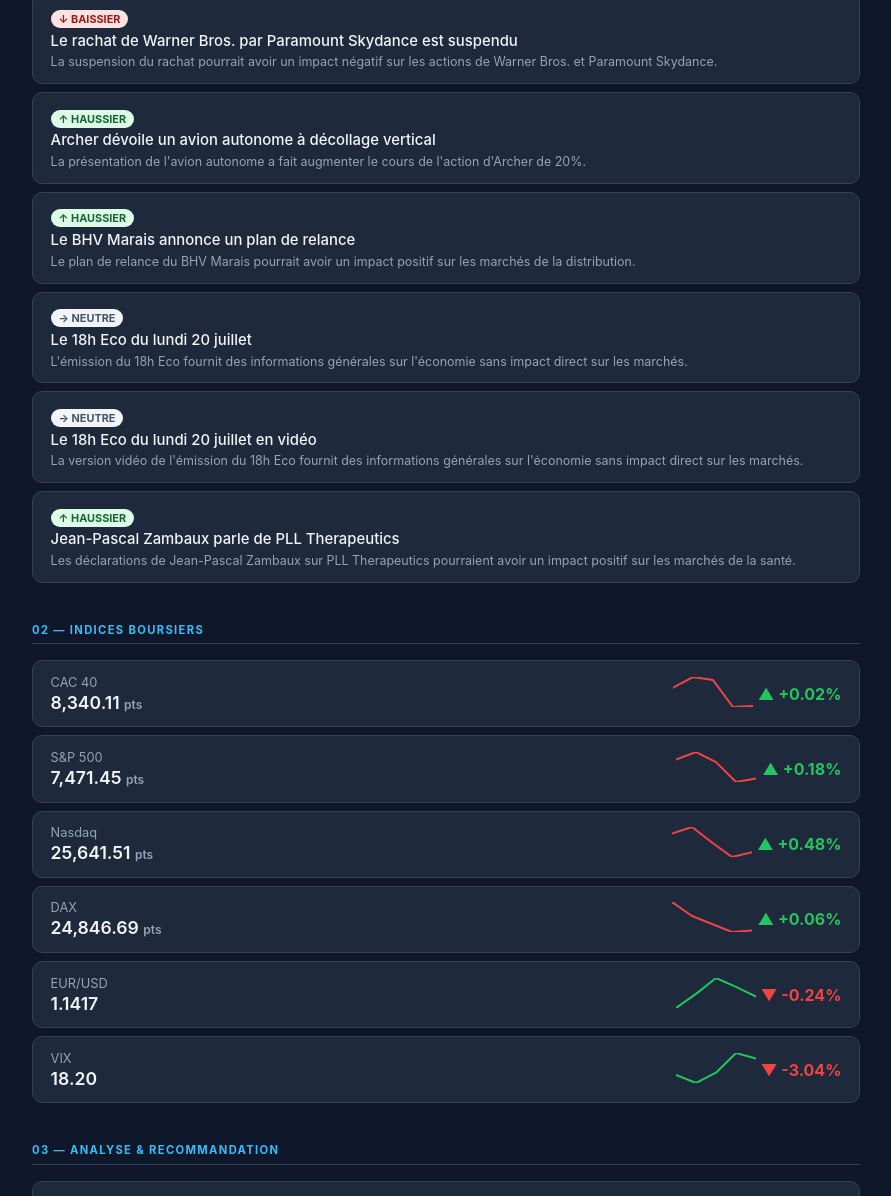
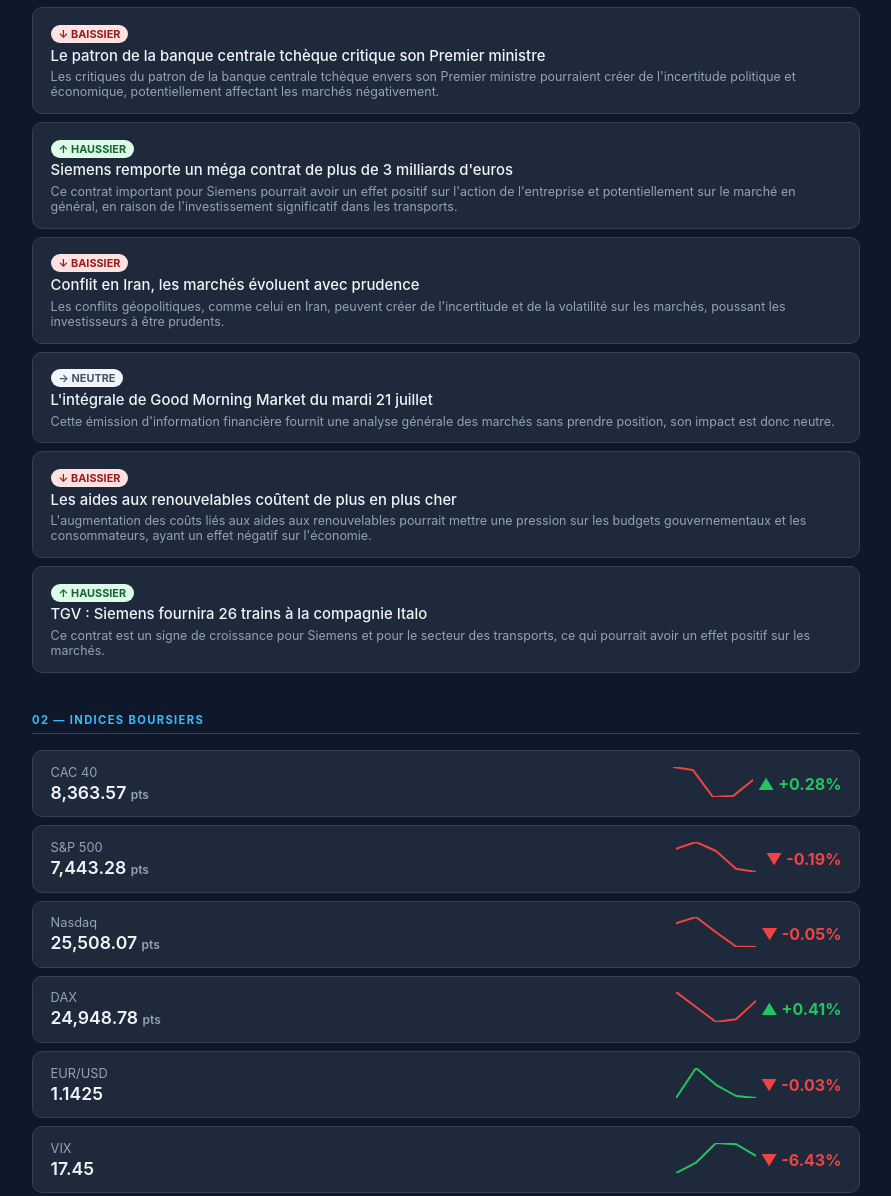
Before and after one commit to maxguilluy13-jpg/market-report, a plain HTML site: page index.html in a window 1280 px wide. Shown: the part 305-1501 px from the top of the page, without its empty margins (194-1085 px from the left). Drawn offline with Linux system fonts and the light colour scheme.

Commit message:
deploy: f297482b8c07ff8646ee89132b4efc77f5bf6bf3

```diff
--- a/index.html
+++ b/index.html
@@ -2,7 +2,7 @@
 <html lang="fr">
 <head>
 <meta charset="UTF-8"><meta name="viewport" content="width=device-width, initial-scale=1.0">
-<title>Market Report — Monday 20 July 2026</title>
+<title>Market Report — Tuesday 21 July 2026</title>
 <style>
   :root{--bg:#0f172a;--surface:#1e293b;--text:#f1f5f9;--muted:#94a3b8;--accent:#38bdf8;--border:#334155;}
   *{box-sizing:border-box;margin:0;padding:0;}
@@ -35,47 +35,47 @@
 <div class="container">
   <header>
     <div class="header-top">
-      <div><div class="report-title">📊 Market Report</div><div class="period-badge">Rapport du soir</div></div>
-      <div class="report-date">Monday 20 July 2026<br>Mis à jour à 19:58</div>
+      <div><div class="report-title">📊 Market Report</div><div class="period-badge">Rapport du matin</div></div>
+      <div class="report-date">Tuesday 21 July 2026<br>Mis à jour à 11:31</div>
     </div>
   </header>
   <div class="section">
     <div class="section-title">01 — Actualités & impact marché</div>
 
         <div class="news-item">
-          <span class="impact-badge" style="background:#dcfce7;color:#166534">↑ haussier</span>
-          <a href="https://www.bfmtv.com/economie/replay-emissions/objectif-croissance/video-jean-pascal-zambaux-pll-therapeutics-pll-therapeutics-maladies-neurodegeneratives-20-07_VN-202607200640.html" target="_blank" rel="noopener">PLL Therapeutics travaille sur des maladies neurodégénératives</a>
-          <span class="news-raison">Les avancées dans le domaine des maladies neurodégénératives pourraient avoir un impact positif sur les marchés de la santé.</span>
+          <span class="impact-badge" style="background:#f1f5f9;color:#475569">→ neutre</span>
+          <a href="https://www.bfmtv.com/economie/economie-social/union-europeenne/pres-d-1-million-d-euros-pour-faire-croire-qu-un-mur-est-en-brique-un-gratte-ciel-en-forme-de-mais-a-53-millions-les-slovaques-sont-scandalises-par-leur-nouveau-ministere-de-la-defense_AD-202607210303.html" target="_blank" rel="noopener">Les Slovaques sont scandalisés par leur nouveau ministère de la Défense</a>
+          <span class="news-raison">Cette actualité n'a pas d'impact direct sur les marchés financiers, mais reflète les préoccupations concernant la gestion des fonds publics.</span>
         </div>
         <div class="news-item">
           <span class="impact-badge" style="background:#fee2e2;color:#991b1b">↓ baissier</span>
-          <a href="https://www.bfmtv.com/economie/entreprises/culture-loisirs/un-tribunal-californien-suspend-temporairement-le-rachat-a-111-milliards-de-warner-bros-par-paramount-skydance-et-offre-14-jours-de-repit-a-ses-opposants_AV-202607200633.html" target="_blank" rel="noopener">Le rachat de Warner Bros. par Paramount Skydance est suspendu</a>
-          <span class="news-raison">La suspension du rachat pourrait avoir un impact négatif sur les actions de Warner Bros. et Paramount Skydance.</span>
+          <a href="https://www.bfmtv.com/economie/international/un-fourre-tout-qui-adhere-a-une-idee-trumpienne-le-patron-de-la-banque-centrale-tcheque-critique-vertement-son-premier-ministre-mais-est-d-accord-avec-lui-sur-l-euro-il-n-en-veut-pas_AN-202607210283.html" target="_blank" rel="noopener">Le patron de la banque centrale tchèque critique son Premier ministre</a>
+          <span class="news-raison">Les critiques du patron de la banque centrale tchèque envers son Premier ministre pourraient créer de l'incertitude politique et économique, potentiellement affectant les marchés négativement.</span>
         </div>
         <div class="news-item">
           <span class="impact-badge" style="background:#dcfce7;color:#166534">↑ haussier</span>
-          <a href="https://www.bfmtv.com/economie/entreprises/defense/elle-faisait-des-taxis-volants-elle-devoile-un-avion-autonome-a-decollage-vertical-et-s-envole-de-20-en-bourse-la-societe-archer-electrise-le-marche-de-la-defense-avec-son-projet-thunder_AN-202607200630.html" target="_blank" rel="noopener">Archer dévoile un avion autonome à décollage vertical</a>
-          <span class="news-raison">La présentation de l'avion autonome a fait augmenter le cours de l'action d'Archer de 20%.</span>
+          <a href="https://www.bfmtv.com/economie/entreprises/transports/tgv-siemens-remporte-un-mega-contrat-de-plus-de-3-milliards-d-euros-il-fournira-26-trains-a-la-compagnie-italo-qui-va-se-lancer-en-allemagne_AN-202607210258.html" target="_blank" rel="noopener">Siemens remporte un méga contrat de plus de 3 milliards d'euros</a>
+          <span class="news-raison">Ce contrat important pour Siemens pourrait avoir un effet positif sur l'action de l'entreprise et potentiellement sur le marché en général, en raison de l'investissement significatif dans les transports.</span>
+        </div>
+        <div class="news-item">
+          <span class="impact-badge" style="background:#fee2e2;color:#991b1b">↓ baissier</span>
+          <a href="https://www.bfmtv.com/economie/replay-emissions/good-morning-market/le-club-de-la-bourse-conflit-en-iran-les-marches-evoluent-avec-prudence-21-07_EN-202607210255.html" target="_blank" rel="noopener">Conflit en Iran, les marchés évoluent avec prudence</a>
+          <span class="news-raison">Les conflits géopolitiques, comme celui en Iran, peuvent créer de l'incertitude et de la volatilité sur les marchés, poussant les investisseurs à être prudents.</span>
+        </div>
+        <div class="news-item">
+          <span class="impact-badge" style="background:#f1f5f9;color:#475569">→ neutre</span>
+          <a href="https://www.bfmtv.com/economie/replay-emissions/good-morning-market/l-integrale-de-good-morning-market-du-mardi-21-juillet_EN-202607210248.html" target="_blank" rel="noopener">L'intégrale de Good Morning Market du mardi 21 juillet</a>
+          <span class="news-raison">Cette émission d'information financière fournit une analyse générale des marchés sans prendre position, son impact est donc neutre.</span>
+        </div>
+        <div class="news-item">
+          <span class="impact-badge" style="background:#fee2e2;color:#991b1b">↓ baissier</span>
+          <a href="https://www.bfmtv.com/economie/edito/de-3-9-a-9-8-milliards-d-euros-les-aides-aux-renouvelables-coutent-de-plus-en-plus-cher-la-facture-verte-explose_AV-202607210247.html" target="_blank" rel="noopener">Les aides aux renouvelables coûtent de plus en plus cher</a>
+          <span class="news-raison">L'augmentation des coûts liés aux aides aux renouvelables pourrait mettre une pression sur les budgets gouvernementaux et les consommateurs, ayant un effet négatif sur l'économie.</span>
         </div>
         <div class="news-item">
           <span class="impact-badge" style="background:#dcfce7;color:#166534">↑ haussier</span>
-          <a href="https://www.bfmtv.com/economie/entreprises/finis-shein-et-les-impayes-le-bhv-marais-annonce-un-plan-de-relance-et-promet-le-retour-de-37-marques-qui-avaient-deserte_AD-202607200588.html" target="_blank" rel="noopener">Le BHV Marais annonce un plan de relance</a>
-          <span class="news-raison">Le plan de relance du BHV Marais pourrait avoir un impact positif sur les marchés de la distribution.</span>
-        </div>
-        <div class="news-item">
-          <span class="impact-badge" style="background:#f1f5f9;color:#475569">→ neutre</span>
-          <a href="https://www.bfmtv.com/economie/replay-emissions/le-18h-eco/le-18h-eco-lundi-20-juillet_EN-202607200583.html" target="_blank" rel="noopener">Le 18h Eco du lundi 20 juillet</a>
-          <span class="news-raison">L'émission du 18h Eco fournit des informations générales sur l'économie sans impact direct sur les marchés.</span>
-        </div>
-        <div class="news-item">
-          <span class="impact-badge" style="background:#f1f5f9;color:#475569">→ neutre</span>
-          <a href="https://www.bfmtv.com/economie/replay-emissions/le-18h-eco/video-le-18h-eco-lundi-20-juillet_VN-202607200586.html" target="_blank" rel="noopener">Le 18h Eco du lundi 20 juillet en vidéo</a>
-          <span class="news-raison">La version vidéo de l'émission du 18h Eco fournit des informations générales sur l'économie sans impact direct sur les marchés.</span>
-        </div>
-        <div class="news-item">
-          <span class="impact-badge" style="background:#dcfce7;color:#166534">↑ haussier</span>
-          <a href="https://www.bfmtv.com/economie/replay-emissions/objectif-croissance/video-jean-pascal-zambaux-pll-therapeutics-pll-therapeutics-maladies-neurodegeneratives-20-07_VN-202607200640.html" target="_blank" rel="noopener">Jean-Pascal Zambaux parle de PLL Therapeutics</a>
-          <span class="news-raison">Les déclarations de Jean-Pascal Zambaux sur PLL Therapeutics pourraient avoir un impact positif sur les marchés de la santé.</span>
+          <a href="https://www.bfmtv.com/economie/entreprises/transports/tgv-siemens-remporte-un-mega-contrat-de-plus-de-3-milliards-d-euros-il-fournira-26-trains-a-la-compagnie-italo-qui-va-se-lancer-en-allemagne_AN-202607210258.html" target="_blank" rel="noopener">TGV : Siemens fournira 26 trains à la compagnie Italo</a>
+          <span class="news-raison">Ce contrat est un signe de croissance pour Siemens et pour le secteur des transports, ce qui pourrait avoir un effet positif sur les marchés.</span>
         </div>
   </div>
   <div class="section">
@@ -84,62 +84,62 @@
         <div class="index-card">
           <div class="index-left">
             <span class="index-name">CAC 40</span>
-            <span class="index-price">8,340.11 <small>pts</small></span>
+            <span class="index-price">8,363.57 <small>pts</small></span>
           </div>
-          <div class="index-mid"><svg width="80" height="30" viewBox="0 0 80 30" xmlns="http://www.w3.org/2000/svg"><polyline points="0.0,10.7 20.0,0.0 40.0,3.1 60.0,30.0 80.0,29.1" fill="none" stroke="#ef4444" stroke-width="2" stroke-linecap="round" stroke-linejoin="round"/></svg></div>
-          <div class="index-right" style="color:#22c55e">▲ +0.02%</div>
+          <div class="index-mid"><svg width="80" height="30" viewBox="0 0 80 30" xmlns="http://www.w3.org/2000/svg"><polyline points="0.0,0.0 20.0,3.1 40.0,30.0 60.0,29.1 80.0,13.0" fill="none" stroke="#ef4444" stroke-width="2" stroke-linecap="round" stroke-linejoin="round"/></svg></div>
+          <div class="index-right" style="color:#22c55e">▲ +0.28%</div>
         </div>
         <div class="index-card">
           <div class="index-left">
             <span class="index-name">S&P 500</span>
-            <span class="index-price">7,471.45 <small>pts</small></span>
+            <span class="index-price">7,443.28 <small>pts</small></span>
           </div>
-          <div class="index-mid"><svg width="80" height="30" viewBox="0 0 80 30" xmlns="http://www.w3.org/2000/svg"><polyline points="0.0,7.5 20.0,0.0 40.0,10.1 60.0,30.0 80.0,26.4" fill="none" stroke="#ef4444" stroke-width="2" stroke-linecap="round" stroke-linejoin="round"/></svg></div>
-          <div class="index-right" style="color:#22c55e">▲ +0.18%</div>
+          <div class="index-mid"><svg width="80" height="30" viewBox="0 0 80 30" xmlns="http://www.w3.org/2000/svg"><polyline points="0.0,6.7 20.0,0.0 40.0,9.0 60.0,26.7 80.0,30.0" fill="none" stroke="#ef4444" stroke-width="2" stroke-linecap="round" stroke-linejoin="round"/></svg></div>
+          <div class="index-right" style="color:#ef4444">▼ -0.19%</div>
         </div>
         <div class="index-card">
           <div class="index-left">
             <span class="index-name">Nasdaq</span>
-            <span class="index-price">25,641.51 <small>pts</small></span>
+            <span class="index-price">25,508.07 <small>pts</small></span>
           </div>
-          <div class="index-mid"><svg width="80" height="30" viewBox="0 0 80 30" xmlns="http://www.w3.org/2000/svg"><polyline points="0.0,6.5 20.0,0.0 40.0,15.5 60.0,30.0 80.0,25.1" fill="none" stroke="#ef4444" stroke-width="2" stroke-linecap="round" stroke-linejoin="round"/></svg></div>
-          <div class="index-right" style="color:#22c55e">▲ +0.48%</div>
+          <div class="index-mid"><svg width="80" height="30" viewBox="0 0 80 30" xmlns="http://www.w3.org/2000/svg"><polyline points="0.0,6.4 20.0,0.0 40.0,15.3 60.0,29.5 80.0,30.0" fill="none" stroke="#ef4444" stroke-width="2" stroke-linecap="round" stroke-linejoin="round"/></svg></div>
+          <div class="index-right" style="color:#ef4444">▼ -0.05%</div>
         </div>
         <div class="index-card">
           <div class="index-left">
             <span class="index-name">DAX</span>
-            <span class="index-price">24,846.69 <small>pts</small></span>
+            <span class="index-price">24,948.78 <small>pts</small></span>
           </div>
-          <div class="index-mid"><svg width="80" height="30" viewBox="0 0 80 30" xmlns="http://www.w3.org/2000/svg"><polyline points="0.0,0.0 20.0,14.0 40.0,22.0 60.0,30.0 80.0,28.5" fill="none" stroke="#ef4444" stroke-width="2" stroke-linecap="round" stroke-linejoin="round"/></svg></div>
-          <div class="index-right" style="color:#22c55e">▲ +0.06%</div>
+          <div class="index-mid"><svg width="80" height="30" viewBox="0 0 80 30" xmlns="http://www.w3.org/2000/svg"><polyline points="0.0,0.0 20.0,15.0 40.0,30.0 60.0,27.2 80.0,9.0" fill="none" stroke="#ef4444" stroke-width="2" stroke-linecap="round" stroke-linejoin="round"/></svg></div>
+          <div class="index-right" style="color:#22c55e">▲ +0.41%</div>
         </div>
         <div class="index-card">
           <div class="index-left">
             <span class="index-name">EUR/USD</span>
-            <span class="index-price">1.1417 <small></small></span>
+            <span class="index-price">1.1425 <small></small></span>
           </div>
-          <div class="index-mid"><svg width="80" height="30" viewBox="0 0 80 30" xmlns="http://www.w3.org/2000/svg"><polyline points="0.0,30.0 20.0,15.9 40.0,0.0 60.0,8.9 80.0,18.7" fill="none" stroke="#22c55e" stroke-width="2" stroke-linecap="round" stroke-linejoin="round"/></svg></div>
-          <div class="index-right" style="color:#ef4444">▼ -0.24%</div>
+          <div class="index-mid"><svg width="80" height="30" viewBox="0 0 80 30" xmlns="http://www.w3.org/2000/svg"><polyline points="0.0,30.0 20.0,0.0 40.0,16.8 60.0,28.0 80.0,30.0" fill="none" stroke="#22c55e" stroke-width="2" stroke-linecap="round" stroke-linejoin="round"/></svg></div>
+          <div class="index-right" style="color:#ef4444">▼ -0.03%</div>
         </div>
         <div class="index-card">
           <div class="index-left">
             <span class="index-name">VIX</span>
-            <span class="index-price">18.20 <small></small></span>
+            <span class="index-price">17.45 <small></small></span>
           </div>
-          <div class="index-mid"><svg width="80" height="30" viewBox="0 0 80 30" xmlns="http://www.w3.org/2000/svg"><polyline points="0.0,22.0 20.0,30.0 40.0,19.7 60.0,0.0 80.0,5.5" fill="none" stroke="#22c55e" stroke-width="2" stroke-linecap="round" stroke-linejoin="round"/></svg></div>
-          <div class="index-right" style="color:#ef4444">▼ -3.04%</div>
+          <div class="index-mid"><svg width="80" height="30" viewBox="0 0 80 30" xmlns="http://www.w3.org/2000/svg"><polyline points="0.0,30.0 20.0,19.7 40.0,0.0 60.0,1.2 80.0,12.8" fill="none" stroke="#22c55e" stroke-width="2" stroke-linecap="round" stroke-linejoin="round"/></svg></div>
+          <div class="index-right" style="color:#ef4444">▼ -6.43%</div>
         </div></div>
   </div>
   <div class="section">
     <div class="section-title">03 — Analyse & recommandation</div>
-    <div class="text-block">Les marchés sont actuellement stables, avec une légère hausse du CAC 40 et du S&P 500. Les actualités du jour montrent une diversité d'impact sur les marchés, allant de la suspension du rachat de Warner Bros. à la présentation de l'avion autonome d'Archer. Les investisseurs doivent rester vigilants et suivre de près les développements futurs.</div>
-    <div class="text-block recommandation">Il est recommandé aux investisseurs de diversifier leurs portefeuilles et de suivre de près les actualités du jour. Il est important de noter que les marchés peuvent être volatils et que les investisseurs doivent être prêts à adapter leurs stratégies en conséquence. Ce n'est pas un conseil financier officiel et les investisseurs doivent consulter leurs propres conseillers financiers avant de prendre des décisions d'investissement.</div>
+    <div class="text-block">Aujourd'hui, les marchés financiers montrent une certaine prudence en raison des tensions géopolitiques et des incertitudes économiques. Les indices boursiers comme le CAC 40 et le DAX ont légèrement augmenté, tandis que le S&P 500 et le Nasdaq ont baissé. Le taux de change EUR/USD a également légèrement baissé. Les investisseurs sont attentifs aux développements dans les conflits internationaux et aux décisions politiques qui pourraient impacter l'économie.</div>
+    <div class="text-block recommandation">Il est recommandé d'être prudent dans les investissements actuels en raison de l'incertitude géopolitique et économique. Les investisseurs devraient surveiller de près les développements mondiaux et ajuster leurs portefeuilles en conséquence. Il est important de diversifier les investissements pour minimiser les risques. Ce n'est pas un conseil financier officiel, et il est toujours préférable de consulter un professionnel avant de prendre des décisions d'investissement.</div>
   </div>
   <div class="section">
     <div class="section-title">04 — Concept du jour</div>
     <div class="text-block">
-      <div class="concept-titre">💡 Diversification</div>
-      La diversification est une stratégie d'investissement qui consiste à répartir les investissements dans différents actifs pour minimiser les risques. Cela peut inclure des actions, des obligations, des fonds mutuels, des biens immobiliers, etc. La diversification peut aider les investisseurs à réduire leur exposition aux risques et à augmenter leurs rendements à long terme. Il est important de noter que la diversification ne garantit pas des rendements positifs, mais elle peut aider à minimiser les pertes en cas de baisse des marchés.
+      <div class="concept-titre">💡 Diversification des investissements</div>
+      La diversification des investissements signifie répartir son portefeuille d'investissements dans différents types d'actifs, tels que les actions, les obligations, les fonds immobiliers, etc. Cela permet de minimiser les risques en cas de déclin d'un secteur ou d'une entreprise spécifique. La diversification est une stratégie clé pour gérer les risques et potentiellement augmenter les rendements à long terme. Elle nécessite une compréhension des différents types d'investissements et de leur corrélation pour créer un portefeuille équilibré.
     </div>
   </div>
   <footer>Rapport généré automatiquement · Données à titre informatif uniquement · Pas un conseil en investissement</footer>
```
